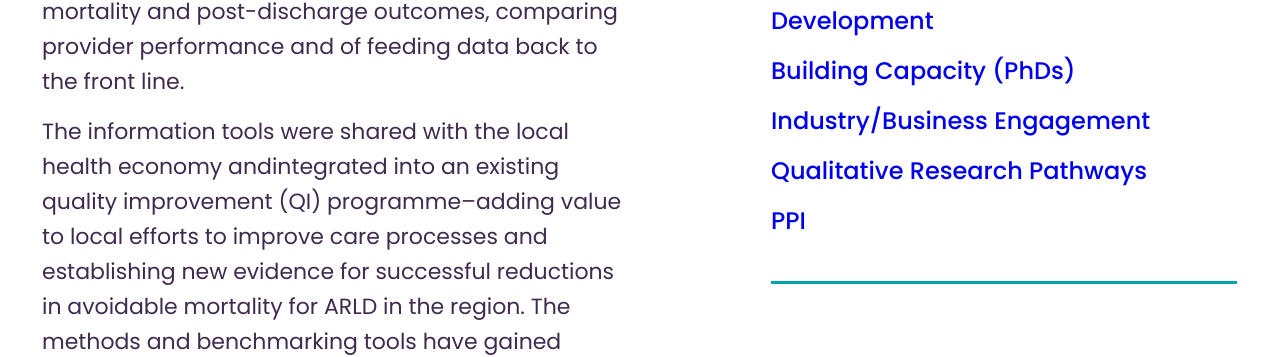
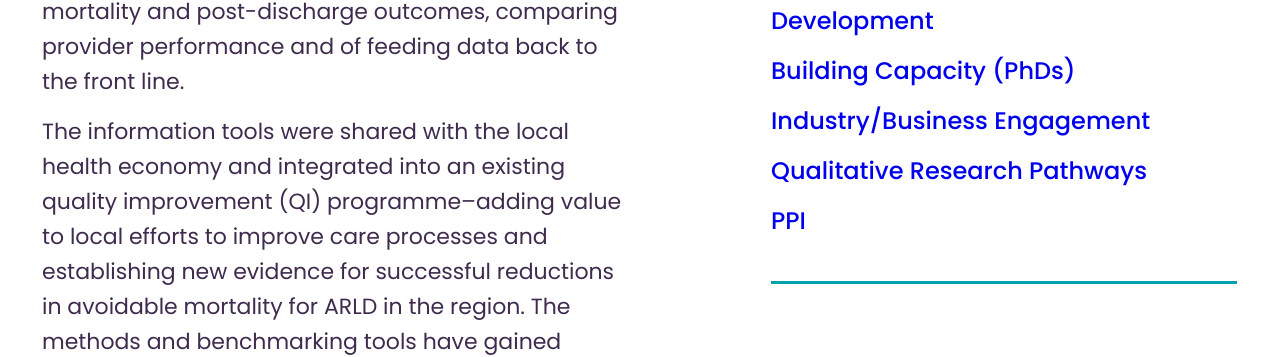
Before and after one commit to connectedhealthcities/connectedhealthcities, a Jekyll site: the page built from north-west-coast/carepathway-alcohol-related-live-disease/clinical-pathway-alcohol-related-liver-disease-final-report.md, in a window 1280 px wide. Shown: the part 1047-1404 px from the top of the page. Built offline with Jekyll 4.4.1, drawn with Linux system fonts in a browser that asks for light colours; our own code applies the rules of GitHub Pages for plain Markdown files; some of the changed text lies outside the part shown.

Commit message:
Update clinical-pathway-alcohol-related-liver-disease-final-report.md

```diff
--- a/north-west-coast/carepathway-alcohol-related-live-disease/clinical-pathway-alcohol-related-liver-disease-final-report.md
+++ b/north-west-coast/carepathway-alcohol-related-live-disease/clinical-pathway-alcohol-related-liver-disease-final-report.md
@@ -11,4 +11,4 @@ resources:
 
 The  model  for  a  Learning  Healthcare  System  for  the  North  West  Coast  pilots  was  to  first establish a Trusted Research Environment (TRE) hosting anonymised hospital administrative data. Work   on   the   alcohol-related   liver   disease (ARLD) pathway   involved   iterative,   multi-stakeholder development  of new  methods  to identify  cohorts  of  cases  of  ARLD  from administrative datasets, characterise case mix and undertake granular segmentation and risk-adjustment, creating new approaches to monitoring mortality and post-discharge outcomes, comparing provider performance and of feeding data back to the front line.
 
-The information tools  were shared  with  the  local  health  economy  andintegrated  into  an existing quality improvement (QI) programme–adding value to local efforts to improve care processes and establishing new evidence for successful reductions in avoidable mortality for ARLD in the region.  The   methods   and   benchmarking   tools have   gained   traction   with local, national and international teams, creating opportunities to disseminate the work more widely.
+The information tools  were shared  with  the  local  health  economy  and integrated  into  an existing quality improvement (QI) programme–adding value to local efforts to improve care processes and establishing new evidence for successful reductions in avoidable mortality for ARLD in the region.  The   methods   and   benchmarking   tools have   gained   traction   with local, national and international teams, creating opportunities to disseminate the work more widely.
```
